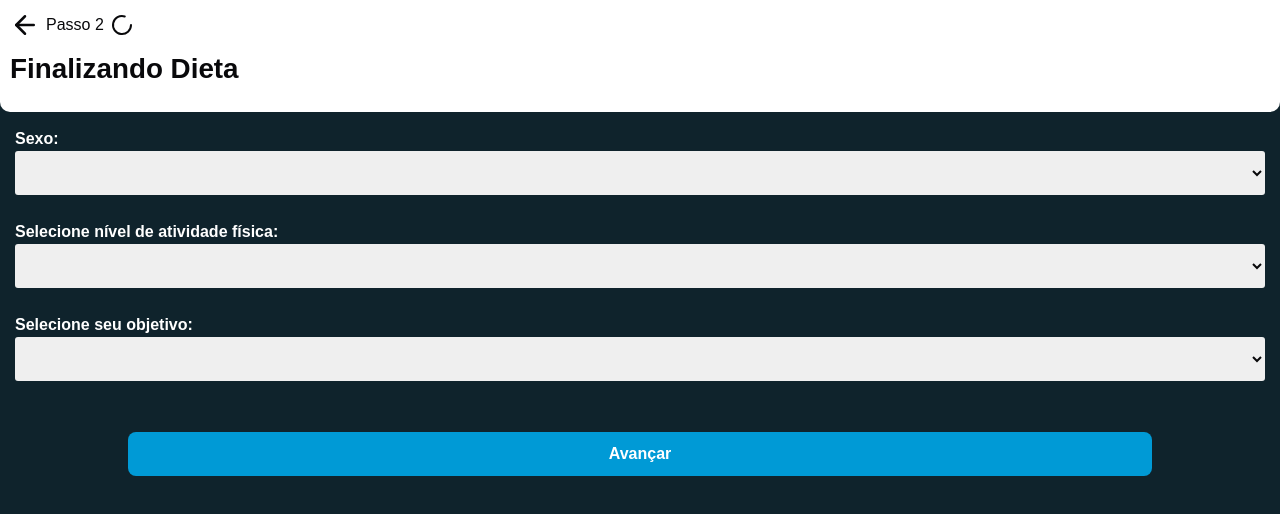
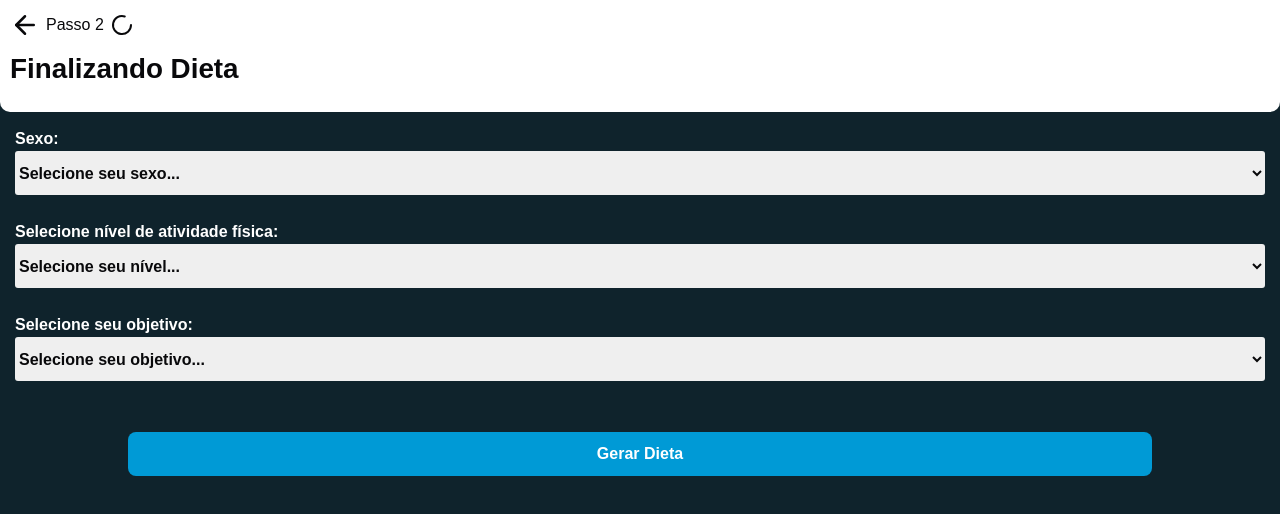
Before and after one commit to Nattanjunior/web-easyDiet, a Next.js app: page /createDiet in a window 1280 px wide. Shown: the top 514 px of the page. Built offline with nearby package versions, Linux system fonts and the light colour scheme.

Commit message:
folder createDiet finalization

```diff
--- a/src/app/(root)/createDiet/page.tsx
+++ b/src/app/(root)/createDiet/page.tsx
@@ -47,7 +47,7 @@ export default function CreateDiet() {
   const router = useRouter();
 
 
-  const handleCiarDiet = (data: FormData) => {
+  const handleCreateDiet = (data: FormData) => {
     setPageTwo({
       gender: data.gender,
       level: data.level,
@@ -71,30 +71,33 @@ export default function CreateDiet() {
           error={errors.gender?.message}
           options={genderOptions}
           title="Sexo"
+          placeholder="Selecione seu sexo..."
         />
 
         <Select
-          name="gender"
+          name="level"
           control={control}
           error={errors.gender?.message}
           options={levelOptions}
           title="Selecione nível de atividade física"
+          placeholder="Selecione seu nível..."
         />
 
         <Select
-          name="gender"
+          name="objective"
           control={control}
           error={errors.gender?.message}
           options={objectiveOptions}
           title="Selecione seu objetivo"
+          placeholder="Selecione seu objetivo..."
         />
       </div>
 
       <div className="flex justify-center">
         <button
-          onClick={handleSubmit(handleCiarDiet)}
+          onClick={handleSubmit(handleCreateDiet)}
           className="bg-blueButton text-[1.6rem] text-white font-semibold w-[80%] h-[4.4rem] rounded-[0.8rem] mt-[2.6rem] hover:cursor-pointer hover:translate-y-[-1.0rem] transition-all">
-          Avançar
+          Gerar Dieta
         </button>
       </div>
 
--- a/src/app/(root)/home/page.tsx
+++ b/src/app/(root)/home/page.tsx
@@ -1,6 +1,5 @@
 'use client'
 
-import { Button } from "@/components/button/button";
 import Image from "next/image";
 import { useRouter } from 'next/navigation';
 
--- a/src/app/(root)/readyDiet/page.tsx
+++ b/src/app/(root)/readyDiet/page.tsx
@@ -1,7 +1,15 @@
+import { Header } from "@/components/header/page";
+
 export default function readyDiet() {
   return (
     <div>
+      <Header
+        title="Minha Dieta"
+      />
 
+      <div>
+        vc chegou aqui na finalizacçao da dieta
+      </div>
     </div>
   )
 }
```
